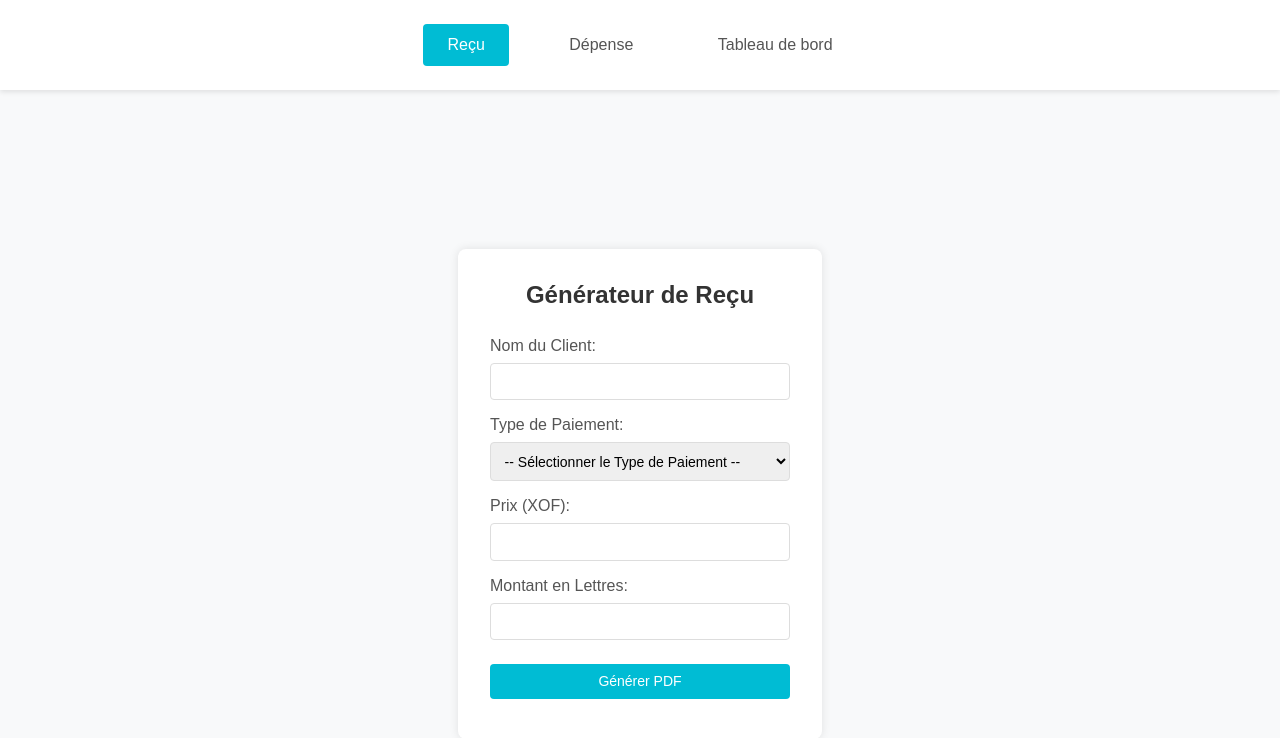
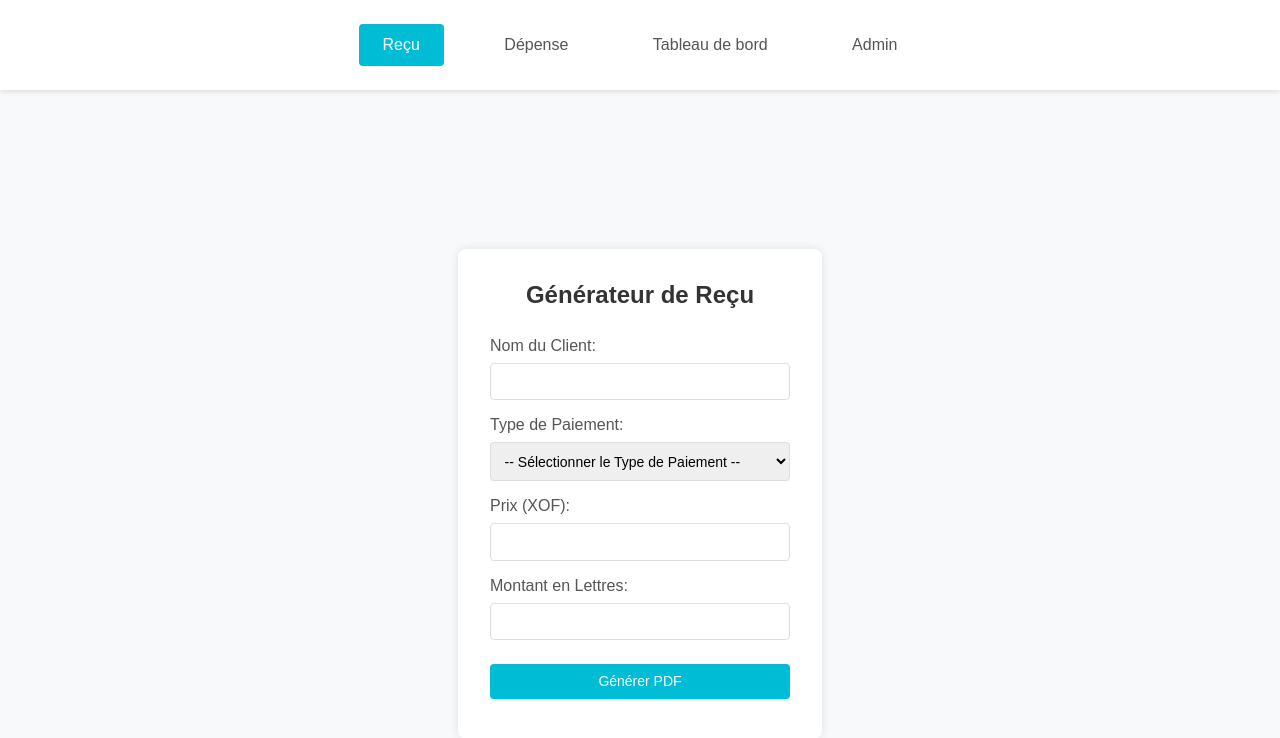
Before and after one commit to phil-keita/facturation, a Flask app: page / in a window 1280 px wide. Shown: the top 738 px of the page. Run offline with Flask 3, Linux system fonts and the light colour scheme; the visitor is signed in with stand-in values (Sample User, id 1).

Commit message:
Add Admin link to main menu for admin users

```diff
--- a/templates/add_expense.html
+++ b/templates/add_expense.html
@@ -11,6 +11,7 @@
     <a href="/">Reçu</a>
     <a href="/expenses" class="active">Dépense</a>
     <a href="/dashboard">Tableau de bord</a>
+    {% if session.username == 'admin' %}<a href="/admin">Admin</a>{% endif %}
   </nav>
 
   <div class="form-wrapper">
--- a/templates/dashboard.html
+++ b/templates/dashboard.html
@@ -12,6 +12,7 @@
     <a href="/">Reçu</a>
     <a href="/expenses">Dépense</a>
     <a href="/dashboard" class="active">Tableau de bord</a>
+    {% if session.username == 'admin' %}<a href="/admin">Admin</a>{% endif %}
   </nav>
 
   <div class="dashboard-container">
--- a/templates/form.html
+++ b/templates/form.html
@@ -26,6 +26,7 @@
     <a href="/" class="active">Reçu</a>
     <a href="/expenses">Dépense</a>
     <a href="/dashboard">Tableau de bord</a>
+    {% if session.username == 'admin' %}<a href="/admin">Admin</a>{% endif %}
   </nav>
 
   <div class="form-wrapper">
```
